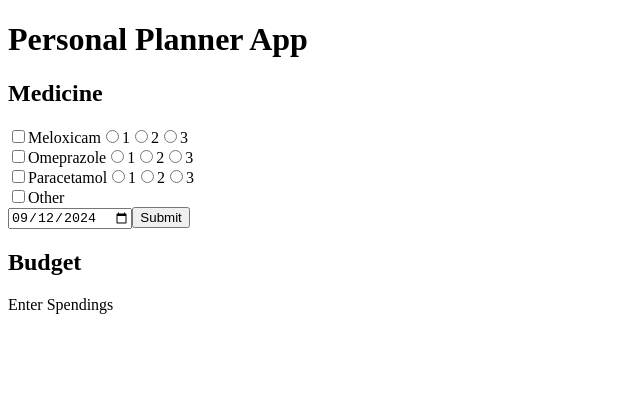
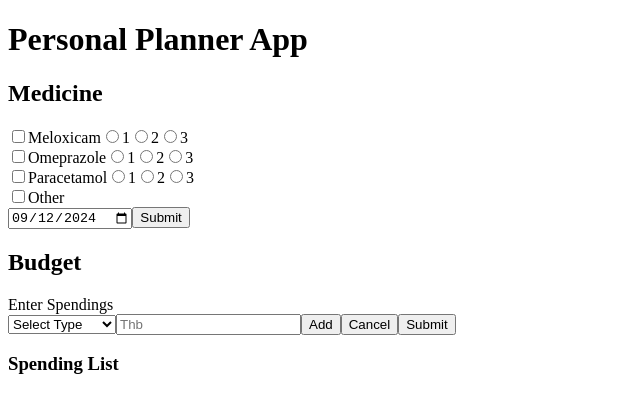
Before and after one commit to leonyi4/personal_app, a React (Vite) app: page / in a window 1280 px wide. Shown: the top 412 px of the page, without its empty margins (0-640 px from the left). Built offline with nearby package versions, Linux system fonts and the light colour scheme.

Commit message:
added spendings form

```diff
--- a/src/App.jsx
+++ b/src/App.jsx
@@ -1,42 +1,44 @@
-import './App.css'
+import "./App.css";
 import React, { useState } from "react";
-import MedicineSelection from './MedicineSelection';
-import OtherMedicine from './OtherMedicine';
+import MedicineSelection from "./MedicineSelection";
+import OtherMedicine from "./OtherMedicine";
 
 function App() {
-
   const [medicines, setMedicines] = useState({
     meloxicam: { selected: false, amount: "" },
     omeprazole: { selected: false, amount: "" },
-    paracetamol: { selected: false, amount: "" }
-  })
+    paracetamol: { selected: false, amount: "" },
+  });
 
-  const [otherMedicine, setOtherMedicine] = useState({ selected: false, name: "", amount: "" });
+  const [otherMedicine, setOtherMedicine] = useState({
+    selected: false,
+    name: "",
+    amount: "",
+  });
 
-  const getTodayDate = () =>{
+  const getTodayDate = () => {
     const today = new Date();
-    return today.toISOString().split('T')[0];
-  }
-  const [medicineDate, setMedicineDate] = useState(getTodayDate)
+    return today.toISOString().split("T")[0];
+  };
+  const [medicineDate, setMedicineDate] = useState(getTodayDate);
 
   //handle changes in medicine selection
   const handleMedicineChange = (e) => {
-    const { name, checked } = e.target
+    const { name, checked } = e.target;
     setMedicines({
       ...medicines,
       [name]: {
         ...medicines[name],
         selected: checked,
         amount: checked ? medicines[name].amount : "",
-      }
-    })
-  }
+      },
+    });
+  };
 
   //handle changes in medicine amount
   const handleAmountChange = (e, medicineName) => {
-
     if (!medicines[medicineName].selected) {
-      return
+      return;
     }
 
     const { value } = e.target;
@@ -44,8 +46,8 @@ function App() {
       ...medicines,
       [medicineName]: {
         ...medicines[medicineName],
-        amount: value
-      }
+        amount: value,
+      },
     });
   };
 
@@ -76,7 +78,7 @@ function App() {
   // Detect changes in other medicine amount
   const handleOtherMedicineAmountChange = (e) => {
     if (!otherMedicine.name) {
-      return
+      return;
     }
     const { value } = e.target;
     setOtherMedicine({
@@ -85,40 +87,112 @@ function App() {
     });
   };
 
-
-
-
   const handleSubmit = (e) => {
-    e.preventDefault()
+    e.preventDefault();
 
     const isAnyMedicineSelected = Object.keys(medicines).some(
       (key) => medicines[key].selected
-    )
+    );
 
     const isOtherMedicineValid = otherMedicine.selected && otherMedicine.name;
 
     if (!isAnyMedicineSelected && !isOtherMedicineValid) {
-      alert("Enter at least one medicine!")
+      alert("Enter at least one medicine!");
       return;
     }
 
     // Filter Selected Medicines
-    const selectedMedicines = Object.keys(medicines).filter((key) => medicines[key].selected)
+    const selectedMedicines = Object.keys(medicines).filter(
+      (key) => medicines[key].selected
+    );
 
     // Check and add if "other" medicines are added
-    const medicineAmounts = selectedMedicines.map(med => `${med}: ${medicines[med].amount}`)
+    const medicineAmounts = selectedMedicines.map(
+      (med) => `${med}: ${medicines[med].amount}`
+    );
 
-    if (otherMedicine.selected && otherMedicine.name && otherMedicine.amount !== "0") {
+    if (
+      otherMedicine.selected &&
+      otherMedicine.name &&
+      otherMedicine.amount !== "0"
+    ) {
       medicineAmounts.push(`${otherMedicine.name}: ${otherMedicine.amount}`);
     }
 
+    alert(
+      `Medicines and amounts: ${medicineAmounts.join(
+        ", "
+      )}, submited on date: ${medicineDate}`
+    );
+  };
 
-    alert(`Medicines and amounts: ${medicineAmounts.join(", ")}, submited on date: ${medicineDate}`);
-  }
+  // Spendings
+  const [spendingType, setSpendingType] = useState("");
+  const [spendingAmount, setSpendingAmount] = useState("");
+  const [spendingList, setSpendingList] = useState([]);
+  const [editingIndex, setEditingIndex] = useState(-1);
 
-  const handleSubmit2 = (e) => {
-    e.preventDefault()
-  }
+  const handleSpendingTypeChange = (e) => {
+    setSpendingType(e.target.value);
+  };
+  const handleSpendingAmountChange = (e) => {
+    setSpendingAmount(e.target.value);
+  };
+
+  const handleAddSpending = (e) => {
+    e.preventDefault();
+
+    if (spendingType && spendingAmount) {
+      const newSpending = {
+        type: spendingType,
+        amount: spendingAmount,
+      };
+
+      if (editingIndex === -1) {
+        setSpendingList([...spendingList, newSpending]);
+      } else {
+        const updateSpendingList = [...spendingList];
+        updateSpendingList[editingIndex] = newSpending;
+        setSpendingList(updateSpendingList);
+        setEditingIndex(-1);
+      }
+
+      //reset
+      setSpendingType("");
+      setSpendingAmount("");
+    } else {
+      alert("Select a spending type and enter the amount");
+    }
+  };
+
+  const handleEditSpending = (index) => {
+    const spendingToEdit = spendingList[index];
+    setSpendingType(spendingToEdit.type);
+    setSpendingAmount(spendingToEdit.amount);
+    setEditingIndex(index);
+  };
+
+  const handleRemoveSpending = (index) => {
+    const updateSpendingList = spendingList.filter((_, i) => i !== index);
+    setSpendingList(updateSpendingList);
+  };
+
+  const hanldeSubmitSpending = (e) => {
+    e.preventDefault();
+    if (spendingList) {
+      // Handle the final form submission logic here
+      console.log("Final spending list:", spendingList);
+      alert(`Spending data submitted: ${JSON.stringify(spendingList)}`);
+
+      setSpendingList([])
+
+      setSpendingAmount("")
+      setSpendingType("")
+      setEditingIndex(-1)
+    } else {
+      alert("No spending added!s");
+    }
+  };
 
   return (
     <>
@@ -128,7 +202,6 @@ function App() {
       <div>
         <h2>Medicine</h2>
         <form onSubmit={handleSubmit}>
-
           {Object.keys(medicines).map((medicineName) => (
             <MedicineSelection
               key={medicineName}
@@ -147,18 +220,62 @@ function App() {
             onNameChange={handleOtherMedicineChange}
             onOtherAmountChange={handleOtherMedicineAmountChange}
           />
-          <input type='date' name='medicineDate' value={medicineDate} onChange={(e) => setMedicineDate(e.target.value)} />
+          <input
+            type="date"
+            name="medicineDate"
+            value={medicineDate}
+            onChange={(e) => setMedicineDate(e.target.value)}
+          />
+          <button type="submit">Submit</button>
+        </form>
+      </div>
+
+      <div>
+        <h2>Budget</h2>
+        <label>Enter Spendings</label>
+        <form onSubmit={hanldeSubmitSpending}>
+          <select
+            name="spendingType"
+            value={spendingType}
+            onChange={handleSpendingTypeChange}
+          >
+            <option value="">Select Type</option>
+            <option value="food">Food</option>
+            <option value="shopping">Shopping</option>
+            <option value="groceries">groceries</option>
+            <option value="transportation">Transportation</option>
+            <option value="education">Education</option>
+            <option value="bills">Bills</option>
+            <option value="family">Family</option>
+          </select>
+          <input
+            type="number"
+            name="spendingAmount"
+            value={spendingAmount}
+            placeholder="Thb"
+            onChange={handleSpendingAmountChange}
+          />
+          <button type="button" onClick={handleAddSpending}>
+            {editingIndex === -1 ? "Add" : "Update"}
+          </button>
+          <button type="reset">Cancel</button>
+
           <button type='submit'>Submit</button>
         </form>
-      </div>
-      <div>
-        <h2>Budget</h2>
-        <form onSubmit={handleSubmit2}>
-          <label>Enter Spendings</label>
-        </form>
+
+        <h3>Spending List</h3>
+        <ul>
+          {spendingList.map((spending, index) => (
+            <li key={index}>
+              {spending.type}: {spending.amount}
+              <button onClick={() =>handleEditSpending(index)}>Edit</button>
+              <button onClick={() => handleRemoveSpending(index)}>Remove</button>
+            </li>
+          ))}
+        </ul>
       </div>
     </>
-  )
+  );
 }
 
-export default App
+export default App;
```
